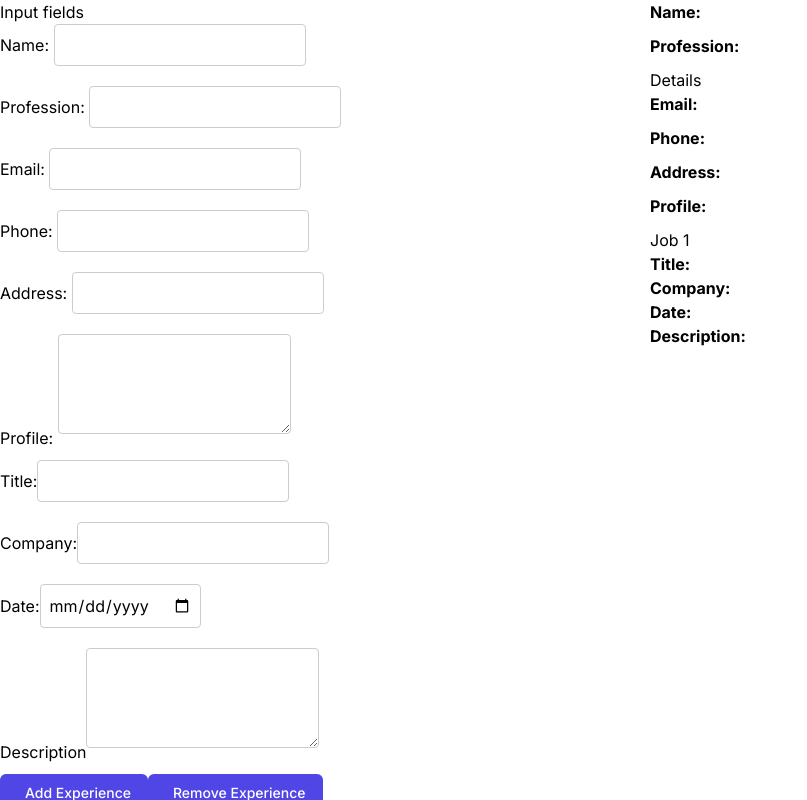
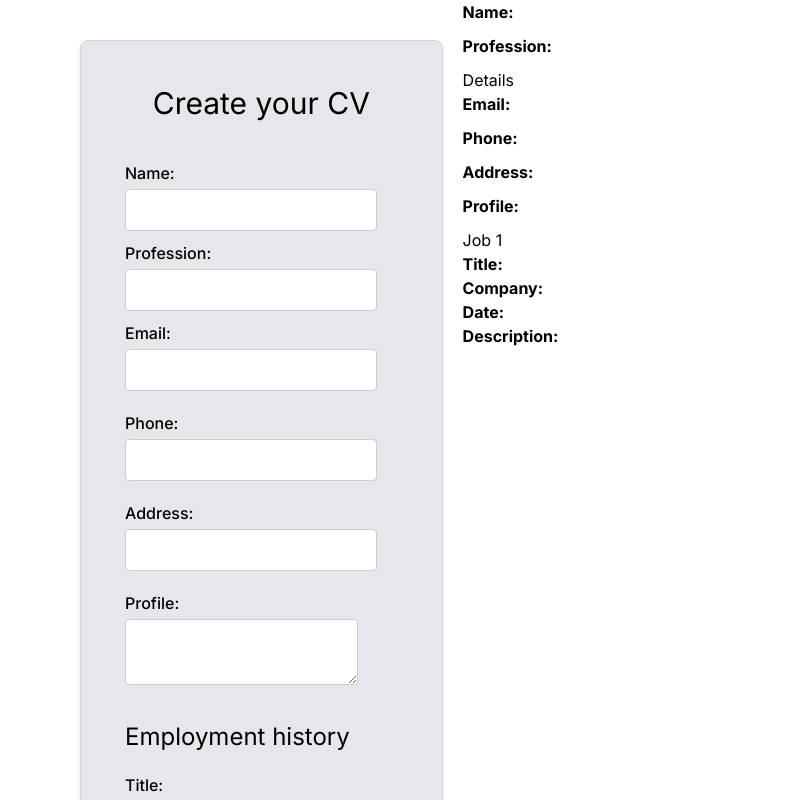
Before and after one commit to azemitis/react, a Next.js app: page / in a window 1280 px wide. Shown: the top 800 px of the page, without its empty margins (0-807 px from the left). Built offline with nearby package versions, Linux system fonts and the light colour scheme.

Commit message:
design for input fields

```diff
--- /dev/null
+++ b/app/inputStyles.tsx
@@ -0,0 +1,18 @@
+// inputStyles.ts
+import React from 'react';
+
+const ContainerStyles: React.CSSProperties = {
+    padding: "20px",
+    borderRadius: "4px",
+    marginBottom: "20px",
+};
+
+const InputStyles: React.CSSProperties = {
+    padding: "8px",
+    border: "1px solid #ccc",
+    borderRadius: "4px",
+    fontSize: "16px",
+    marginBottom: "10px"
+};
+
+export { ContainerStyles, InputStyles };
--- a/app/page.tsx
+++ b/app/page.tsx
@@ -2,7 +2,7 @@
 
 import {useState, ChangeEvent} from "react";
 import IconButton from './IconButton';
-
+import {ContainerStyles, InputStyles} from './inputStyles'; // Import both styles
 // noinspection JSUnusedGlobalSymbols
 export default function Home() {
     const [name, setName] = useState("");
@@ -75,120 +75,89 @@ export default function Home() {
     };
 
     return (
-        <div style={{display: "flex"}}>
-            <div style={{flex: 1}}>
+        <div className="flex">
+            <div className="flex-2 ml-20 my-10 border border-gray-300 rounded-lg shadow-md p-6 bg-gray-200
+             space-y-4">
 
             {/*Input section*/}
-                <h2>Input fields</h2>
+                <h2 className="text-3xl my-5 text-center">Create your CV</h2>
 
                 {/* Add main fields */}
-                <div style={{marginBottom: "10px"}}>
-                    <label htmlFor="nameInput">Name: </label>
+                <div style={ContainerStyles}>
+                    <div>
+                        <label htmlFor="nameInput" className="block font-medium mb-1">
+                            Name:
+                        </label>
                         <input
                             type="text"
                             id="nameInput"
                             value={name}
                             onChange={handleNameChange}
-                        style={{
-                            padding: "8px",
-                            border: "1px solid #ccc",
-                            borderRadius: "4px",
-                            fontSize: "16px",
-                            marginBottom: "10px"
-                        }}
+                            style={InputStyles}
                         />
                     </div>
 
-                <div style={{marginBottom: "10px"}}>
-                    <label htmlFor="professionInput">Profession: </label>
+                    <div>
+                        <label htmlFor="professionInput" className="block font-medium mb-1">Profession: </label>
                         <input
                             type="text"
                             id="professionInput"
                             value={profession}
                             onChange={handleProfessionChange}
-                        style={{
-                            padding: "8px",
-                            border: "1px solid #ccc",
-                            borderRadius: "4px",
-                            fontSize: "16px",
-                            marginBottom: "10px"
-                        }}
+                            style={InputStyles}
                         />
                     </div>
 
                     <div style={{marginBottom: "10px"}}>
-                    <label htmlFor="emailInput">Email: </label>
+                        <label htmlFor="emailInput" className="block font-medium mb-1">Email: </label>
                         <input
                             type="email"
                             id="emailInput"
                             value={email}
                             onChange={handleEmailChange}
-                        style={{
-                            padding: "8px",
-                            border: "1px solid #ccc",
-                            borderRadius: "4px",
-                            fontSize: "16px",
-                            marginBottom: "10px"
-                        }}
+                            style={InputStyles}
                         />
                     </div>
 
                     <div style={{marginBottom: "10px"}}>
-                    <label htmlFor="phoneInput">Phone: </label>
+                        <label htmlFor="phoneInput" className="block font-medium mb-1">Phone: </label>
                         <input
                             type="tel"
                             id="phoneInput"
                             value={phone}
                             onChange={handlePhoneChange}
-                        style={{
-                            padding: "8px",
-                            border: "1px solid #ccc",
-                            borderRadius: "4px",
-                            fontSize: "16px",
-                            marginBottom: "10px"
-                        }}
+                            style={InputStyles}
                         />
                     </div>
 
                     <div style={{marginBottom: "10px"}}>
-                    <label htmlFor="addressInput">Address: </label>
+                        <label htmlFor="addressInput" className="block font-medium mb-1">Address: </label>
                         <input
                             type="address"
                             id="addressInput"
                             value={address}
                             onChange={handleAddressChange}
-                        style={{
-                            padding: "8px",
-                            border: "1px solid #ccc",
-                            borderRadius: "4px",
-                            fontSize: "16px",
-                            marginBottom: "10px"
-                        }}
+                            style={InputStyles}
                         />
                     </div>
 
                     <div style={{marginBottom: "10px"}}>
-                    <label htmlFor="experienceInput">Profile: </label>
+                        <label htmlFor="experienceInput" className="block font-medium mb-1">Profile: </label>
                         <textarea
                             id="profileInput"
                             value={profile}
                             onChange={handleProfileChange}
-                        style={{
-                            padding: "8px",
-                            border: "1px solid #ccc",
-                            borderRadius: "4px",
-                            fontSize: "16px",
-                            marginBottom: "10px",
-                            height: "100px"
-                        }}
+                            style={InputStyles}
                         />
                     </div>
+
+                    <h3 className="text-2xl my-5">Employment history</h3>
 
                     {/* Add multiple fields for many jobs */}
                     {experiences.map((experience, index) => (
                         <div key={index}>
                             <div style={{marginBottom: "10px"}}>
-                            <label htmlFor="titleInput">Title:</label>
+                                <label htmlFor="titleInput" className="block font-medium mb-1 mt-5">Title:</label>
                                 <input
                                     type="text"
                                     id="titleInput"
@@ -196,18 +165,12 @@ export default function Home() {
                                     onChange={(e) =>
                                         handleExperienceChange(index, "title", e.target.value)
                                     }
-                                style={{
-                                    padding: "8px",
-                                    border: "1px solid #ccc",
-                                    borderRadius: "4px",
-                                    fontSize: "16px",
-                                    marginBottom: "10px",
-                                }}
+                                    style={InputStyles}
                                 />
                             </div>
 
                             <div style={{marginBottom: "10px"}}>
-                            <label htmlFor="companyInput">Company:</label>
+                                <label htmlFor="companyInput" className="block font-medium mb-1">Company:</label>
                                 <input
                                     type="company"
                                     id="companyInput"
@@ -215,18 +178,12 @@ export default function Home() {
                                     onChange={(e) =>
                                         handleExperienceChange(index, "company", e.target.value)
                                     }
-                                style={{
-                                    padding: "8px",
-                                    border: "1px solid #ccc",
-                                    borderRadius: "4px",
-                                    fontSize: "16px",
-                                    marginBottom: "10px",
-                                }}
+                                    style={InputStyles}
                                 />
                             </div>
 
                             <div style={{marginBottom: "10px"}}>
-                            <label htmlFor="dateInput">Date:</label>
+                                <label htmlFor="dateInput" className="block font-medium mb-1">Date:</label>
                                 <input
                                     type="date"
                                     id="dateInput"
@@ -234,52 +191,43 @@ export default function Home() {
                                     onChange={(e) =>
                                         handleExperienceChange(index, "date", e.target.value)
                                     }
-                                style={{
-                                    padding: "8px",
-                                    border: "1px solid #ccc",
-                                    borderRadius: "4px",
-                                    fontSize: "16px",
-                                    marginBottom: "10px",
-                                }}
+                                    style={InputStyles}
                                 />
                             </div>
 
                             <div style={{marginBottom: "10px"}}>
-                            <label htmlFor="experienceInput">Description</label>
+                                <label htmlFor="experienceInput" className="block font-medium mb-1">Description</label>
                                 <textarea
                                     id="descriptionInput"
                                     value={experience.description}
                                     onChange={(e) =>
                                         handleExperienceChange(index, "description", e.target.value)
                                     }
-                                style={{
-                                    padding: "8px",
-                                    border: "1px solid #ccc",
-                                    borderRadius: "4px",
-                                    fontSize: "16px",
-                                    marginBottom: "10px",
-                                    height: "100px",
-                                }}
+                                    style={InputStyles}
                                 />
                             </div>
 
+                            {/* Add spacing between buttons */}
+                            <div className="space-x-4">
                                 <IconButton
                                     icon="fa-plus-circle"
-                            label="Add Experience"
+                                    label="Add New Job"
                                     onClick={handleAddExperience}
                                 />
                                 <IconButton
                                     icon="fa-trash"
-                            label="Remove Experience"
+                                    label="Remove Job"
                                     onClick={() => handleRemoveExperience(index)}
                                 />
+                            </div>
                         </div>
                     ))}
 
                 </div>
+            </div>
 
             {/*Display input*/}
-            <div style={{flex: 1, marginLeft: "20px"}}>
+            <div style={{flex: 3, marginLeft: "20px"}}>
 
                 {/* Main CV info */}
                 <div style={{marginBottom: "10px"}}>
```
Also changed, not shown: app/layout.tsx (+6 -4 lines). Lines whose indentation alone changed are shown as unchanged.
